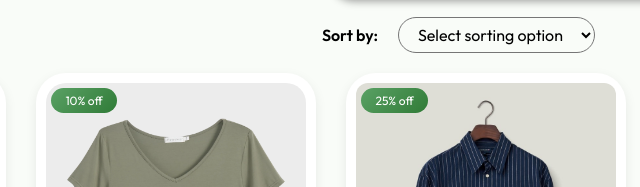
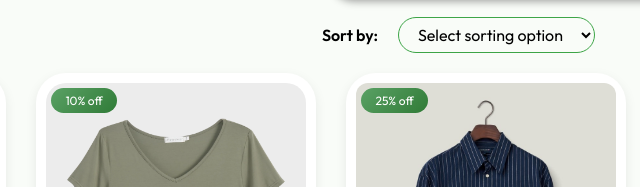
Before and after one commit to BaoVy2810/EcoFit-Group3-BusinessWebDevelopment, a plain HTML site: page EcoFit/pages/03_PRODUCT_SearchFilter.html in a window 1280 px wide. Shown: the part 511-698 px from the top of the page, 640-1280 px from the left. Drawn offline with nearby package versions, Linux system fonts and the light colour scheme.

Commit message:
Add border to button style in mainstyle.css

```diff
--- a/EcoFit/css/mainstyle.css
+++ b/EcoFit/css/mainstyle.css
@@ -1044,6 +1044,7 @@ section.hero::after {
   font-size: 16px;
   background: transparent;
   cursor: pointer;
+  border: 1px solid #3DA547;
 }
 .product-grid {
   display: flex;
```
